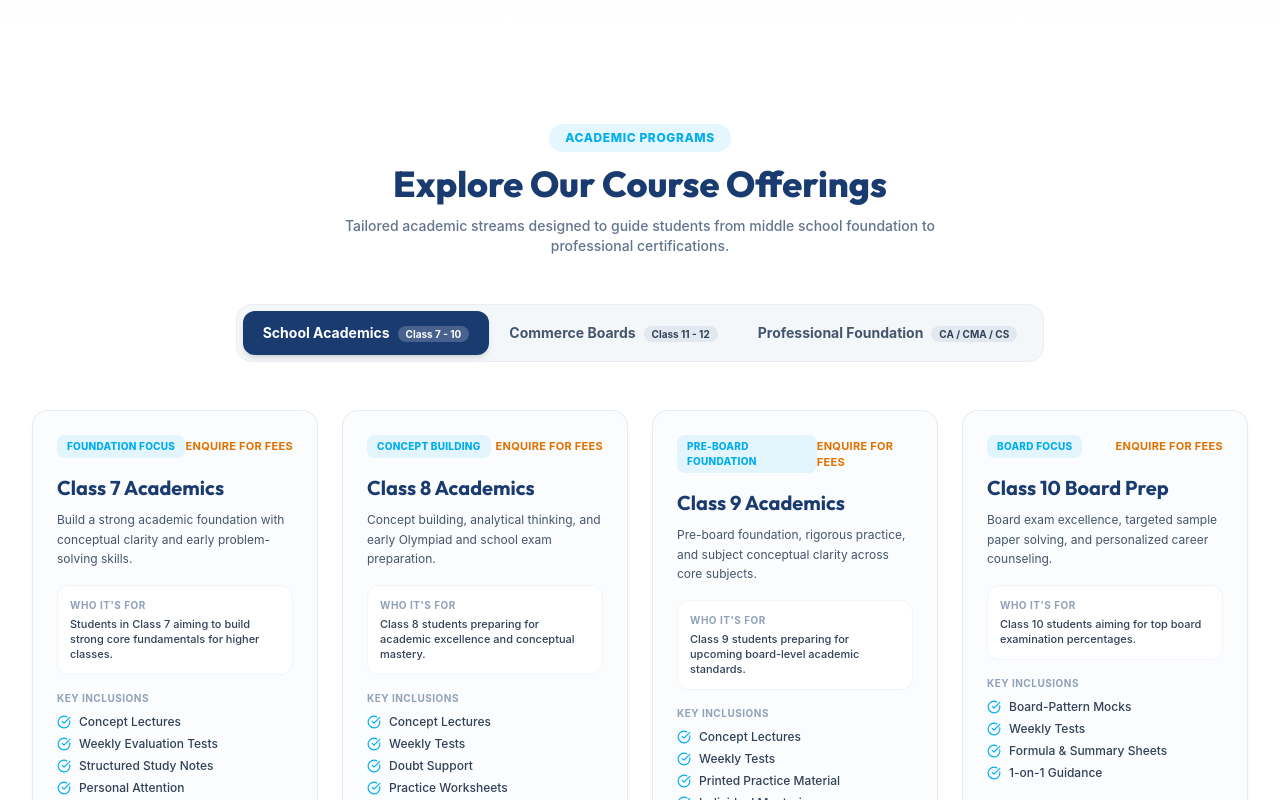
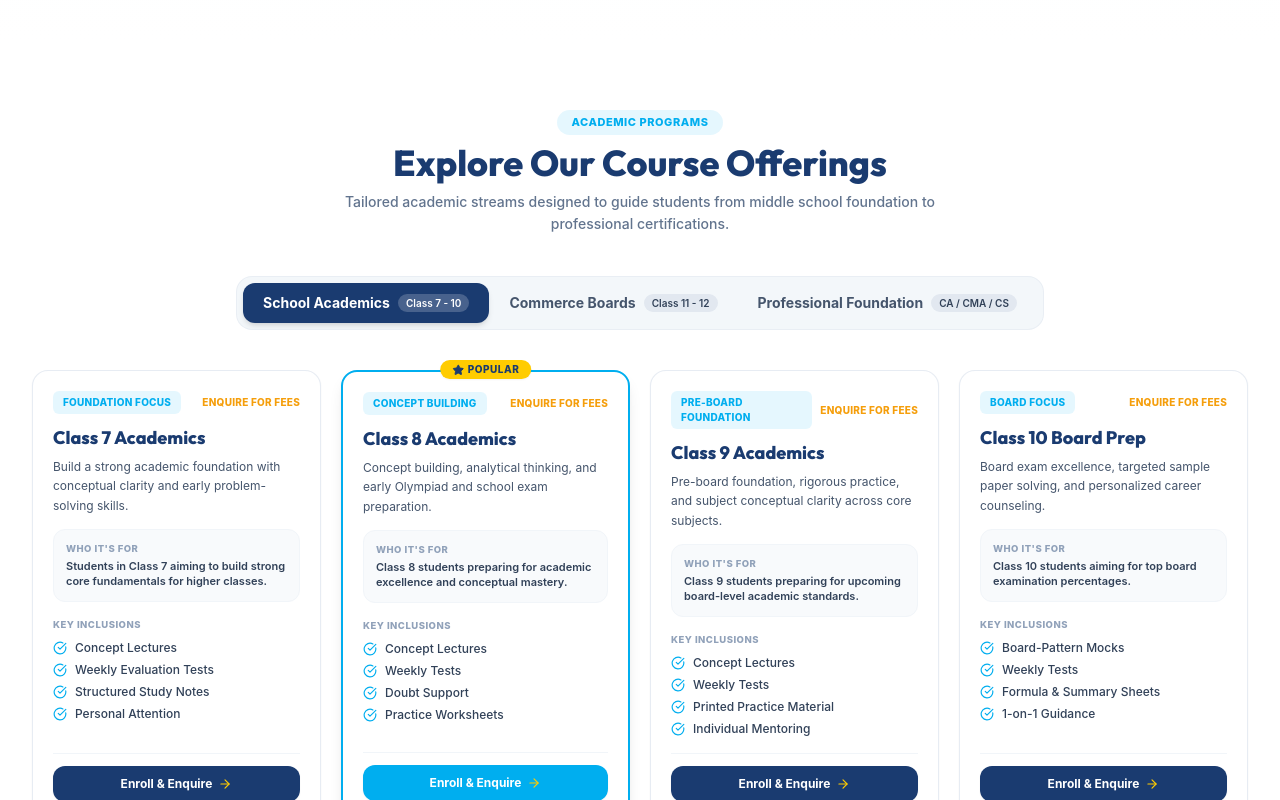
Before and after one commit to jamshed2515/commercegyan-landing-page, a React (Vite) app: page / in a window 1280 px wide. Shown: the part 2300-3100 px from the top of the page. Built offline with nearby package versions, Linux system fonts and the light colour scheme.

Commit message:
Refine Course Offerings cards layout for equal height, compact spacing and aligned CTAs

```diff
--- a/src/components/Programs.jsx
+++ b/src/components/Programs.jsx
@@ -1,6 +1,6 @@
 import React, { useState } from 'react';
 import { courseCategories, coursesData } from '../data/courses';
-import { BookOpen, CheckCircle, ArrowRight } from 'lucide-react';
+import { CheckCircle, ArrowRight, Star } from 'lucide-react';
 
 export default function Programs({ onOpenCounselling }) {
   const [activeTab, setActiveTab] = useState('school');
@@ -8,24 +8,24 @@ export default function Programs({ onOpenCounselling }) {
   const currentCourses = coursesData[activeTab] || [];
 
   return (
-    <section id="programs" className="py-20 bg-white">
+    <section id="programs" className="py-16 bg-white">
       <div className="max-w-7xl mx-auto px-4 sm:px-6 lg:px-8">
 
         {/* Header */}
-        <div className="text-center max-w-2xl mx-auto mb-12 space-y-3">
-          <div className="inline-block bg-[#00AEEF]/10 text-[#00AEEF] px-4 py-1.5 rounded-full font-extrabold text-xs uppercase tracking-wider">
-            Academic Programs
+        <div className="text-center max-w-2xl mx-auto mb-10 space-y-2">
+          <div className="inline-block bg-[#00AEEF]/10 text-[#00AEEF] px-3.5 py-1 rounded-full font-extrabold text-[11px] uppercase tracking-wider">
+            ACADEMIC PROGRAMS
           </div>
           <h2 className="text-3xl sm:text-4xl font-extrabold text-[#1A3B70]">
             Explore Our Course Offerings
           </h2>
-          <p className="text-slate-500 text-sm font-medium">
+          <p className="text-slate-500 text-xs sm:text-sm font-medium leading-relaxed">
             Tailored academic streams designed to guide students from middle school foundation to professional certifications.
           </p>
         </div>
 
         {/* Category Tabs */}
-        <div className="flex justify-center mb-12">
+        <div className="flex justify-center mb-10">
           <div className="inline-flex p-1.5 bg-slate-100/80 rounded-2xl border border-slate-200/60 max-w-full overflow-x-auto">
             {courseCategories.map((cat) => {
               const isActive = activeTab === cat.id;
@@ -33,14 +33,14 @@ export default function Programs({ onOpenCounselling }) {
                 <button
                   key={cat.id}
                   onClick={() => setActiveTab(cat.id)}
-                  className={`px-5 py-3 rounded-xl text-sm font-bold transition-all duration-200 whitespace-nowrap cursor-pointer ${
+                  className={`px-4 sm:px-5 py-2.5 rounded-xl text-xs sm:text-sm font-bold transition-all duration-200 whitespace-nowrap cursor-pointer flex items-center gap-2 ${
                     isActive
                       ? 'bg-[#1A3B70] text-white shadow-md'
                       : 'text-slate-600 hover:text-slate-900 hover:bg-slate-200/50'
                   }`}
                 >
                   <span>{cat.label}</span>
-                  <span className={`ml-2 text-[10px] px-2 py-0.5 rounded-full ${
+                  <span className={`text-[10px] px-2 py-0.5 rounded-full font-semibold ${
                     isActive ? 'bg-white/20 text-white' : 'bg-slate-200 text-slate-700'
                   }`}>
                     {cat.badge}
@@ -51,48 +51,65 @@ export default function Programs({ onOpenCounselling }) {
           </div>
         </div>
 
-        {/* Course Cards Grid */}
-        <div className="grid md:grid-cols-2 lg:grid-cols-4 gap-6">
-          {currentCourses.map((course) => (
+        {/* Course Cards Grid - Equal Height & Perfectly Aligned */}
+        <div className="grid grid-cols-1 md:grid-cols-2 lg:grid-cols-4 gap-5 items-stretch">
+          {currentCourses.map((course) => {
+            const isPopular = course.id === 'class-8';
+
+            return (
               <div
                 key={course.id}
-              className="bg-slate-50/50 hover:bg-white rounded-2xl p-6 border border-slate-200/80 shadow-xs hover:shadow-xl hover:border-[#00AEEF]/40 transition-all duration-300 flex flex-col justify-between group"
+                className={`relative flex flex-col justify-between h-full rounded-2xl p-5 transition-all duration-200 ${
+                  isPopular
+                    ? 'bg-white border-2 border-[#00AEEF] shadow-lg'
+                    : 'bg-white border border-slate-200/80 hover:border-slate-300 shadow-xs'
+                }`}
               >
-              <div>
-                {/* Card Tag */}
-                <div className="flex items-center justify-between mb-4">
-                  <span className="inline-block bg-[#00AEEF]/10 text-[#00AEEF] px-2.5 py-1 rounded-lg text-[10px] font-extrabold uppercase tracking-wide">
+                {/* Popular Featured Badge for Class 8 */}
+                {isPopular && (
+                  <div className="absolute -top-3 left-1/2 -translate-x-1/2 bg-[#FFCC00] text-[#1A3B70] text-[10px] font-extrabold px-3 py-0.5 rounded-full uppercase tracking-wider shadow-xs flex items-center gap-1 z-10 whitespace-nowrap">
+                    <Star className="w-3 h-3 fill-[#1A3B70] text-[#1A3B70]" />
+                    <span>POPULAR</span>
+                  </div>
+                )}
+
+                {/* Top Content Group */}
+                <div className="flex flex-col flex-1">
+
+                  {/* Badge & Price Header Row */}
+                  <div className="flex items-center justify-between gap-2 mb-3">
+                    <span className="inline-block bg-[#00AEEF]/10 text-[#00AEEF] px-2.5 py-1 rounded-md text-[10px] font-extrabold uppercase tracking-wide">
                       {course.tag}
                     </span>
-                  <span className="text-[11px] font-bold text-amber-600 uppercase tracking-wide">
-                    Enquire for Fees
+                    <span className="text-[10px] font-extrabold text-[#F59E0B] uppercase tracking-wide shrink-0">
+                      ENQUIRE FOR FEES
                     </span>
                   </div>
 
                   {/* Course Title */}
-                <h3 className="text-xl font-bold text-[#1A3B70] mb-2 group-hover:text-[#00AEEF] transition-colors">
+                  <h3 className="text-base sm:text-lg font-extrabold text-[#1A3B70] mb-1.5 leading-snug">
                     {course.title}
                   </h3>
 
-                {/* Description */}
-                <p className="text-xs text-slate-600 font-normal leading-relaxed mb-4">
+                  {/* Description - Standardized Height */}
+                  <p className="text-xs text-slate-600 font-normal leading-relaxed mb-3.5 min-h-[38px] sm:min-h-[42px] flex items-start">
                     {course.description}
                   </p>
 
-                {/* Who it is for */}
-                <div className="bg-white p-3 rounded-xl border border-slate-100 mb-4">
-                  <p className="text-[10px] font-bold text-slate-400 uppercase tracking-wider mb-1">
-                    Who it's for
+                  {/* Who It's For Box - Standardized Compact Height */}
+                  <div className="bg-[#F8FAFC] p-3 rounded-xl border border-slate-100 mb-4 min-h-[64px] flex flex-col justify-center">
+                    <p className="text-[9.5px] font-extrabold text-slate-400 uppercase tracking-wider mb-0.5">
+                      WHO IT'S FOR
                     </p>
-                  <p className="text-[11px] text-slate-700 font-medium leading-snug">
+                    <p className="text-[11px] text-slate-700 font-semibold leading-snug">
                       {course.whoFor}
                     </p>
                   </div>
 
-                {/* Inclusions */}
-                <div className="mb-6 space-y-1.5">
-                  <p className="text-[10px] font-bold text-slate-400 uppercase tracking-wider mb-2">
-                    Key Inclusions
+                  {/* Key Inclusions - Flex Growing List */}
+                  <div className="mb-4 flex-1 space-y-1.5">
+                    <p className="text-[9.5px] font-extrabold text-slate-400 uppercase tracking-wider mb-2">
+                      KEY INCLUSIONS
                     </p>
                     {course.inclusions.map((item, idx) => (
                       <div key={idx} className="flex items-center gap-2 text-xs text-slate-700 font-medium">
@@ -101,20 +118,27 @@ export default function Programs({ onOpenCounselling }) {
                       </div>
                     ))}
                   </div>
+
                 </div>
 
-              {/* Action Buttons */}
-              <div className="pt-4 border-t border-slate-100 space-y-2">
+                {/* Bottom CTA Button - Exactly Aligned Across All Cards */}
+                <div className="pt-3 border-t border-slate-100 shrink-0">
                   <button
                     onClick={() => onOpenCounselling(course.title)}
-                  className="w-full py-2.5 bg-[#1A3B70] hover:bg-[#0A192F] text-white rounded-xl font-bold text-xs transition-colors flex items-center justify-center gap-1.5 shadow-xs cursor-pointer"
+                    className={`w-full py-2.5 rounded-xl font-bold text-xs transition-colors flex items-center justify-center gap-1.5 cursor-pointer shadow-xs active:scale-98 ${
+                      isPopular
+                        ? 'bg-[#00AEEF] hover:bg-[#0284c7] text-white'
+                        : 'bg-[#1A3B70] hover:bg-[#0A192F] text-white'
+                    }`}
                   >
                     <span>Enroll & Enquire</span>
                     <ArrowRight className="w-3.5 h-3.5 text-[#FFCC00]" />
                   </button>
                 </div>
+
               </div>
-          ))}
+            );
+          })}
         </div>
 
       </div>
```
Lines whose indentation alone changed are shown as unchanged.
